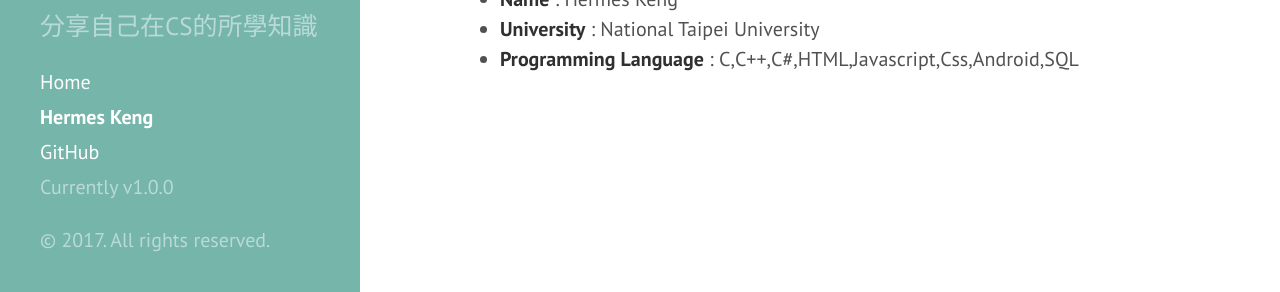
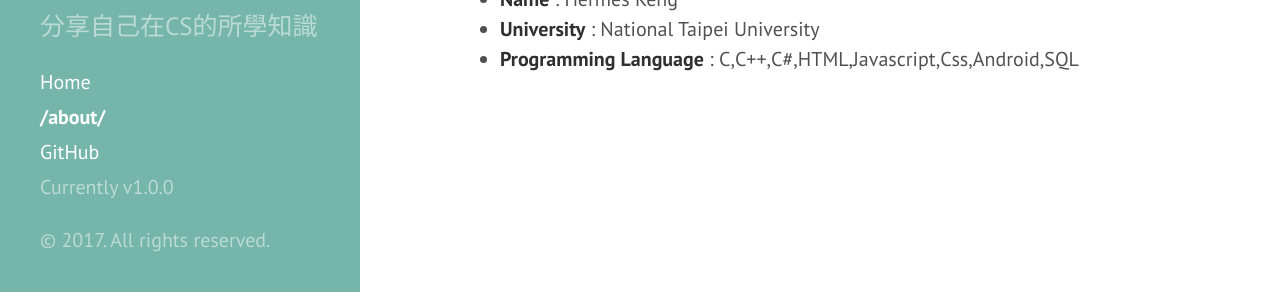
Before and after one commit to HermesKeng/HermesKeng.github.io, a Jekyll site: the page built from about.md, in a window 1280 px wide. Shown: the part 605-897 px from the top of the page. Built offline with Jekyll 4.4.1, drawn with Linux system fonts in a browser that asks for light colours; our own code applies the rules of GitHub Pages for plain Markdown files; Markdown is read by kramdown in place of the engine named in the settings.

Commit message:
revise sidebar

```diff
--- a/_includes/sidebar.html
+++ b/_includes/sidebar.html
@@ -10,7 +10,8 @@
     </div>
 
     <nav class="sidebar-nav">
-      <a class="sidebar-nav-item" href="{{ site.baseurl }}">Home</a>
+      <a class="sidebar-nav-item {% if page.url == site.baseurl %} active {% endif %}" href="{{ site.baseurl }}">Home</a>
+
       {% comment %}
         The code below dynamically generates a sidebar nav of pages with
         `layout: page` in the front-matter. See readme for usage.
@@ -20,7 +21,7 @@
       {% for node in pages_list %}
         {% if node.title != null %}
           {% if node.layout == "page" %}
-            <a class="sidebar-nav-item{% if page.url == node.url %} active{% endif %}" href="{{ node.url }}">{{ node.title }}</a>
+            <a class="sidebar-nav-item{% if page.url == node.url %} active{% endif %}" href="{{ node.url }}">{{ node.url }}</a>
           {% endif %}
         {% endif %}
       {% endfor %}
```
